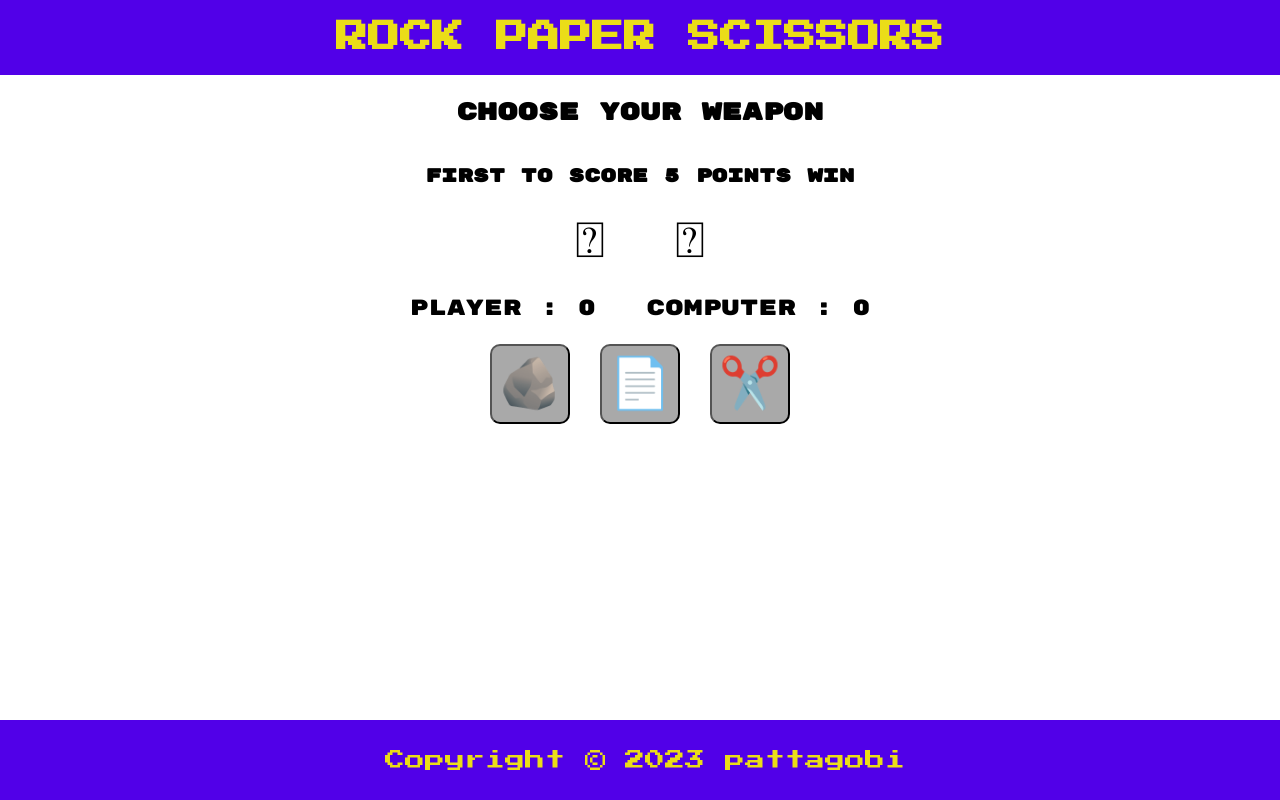
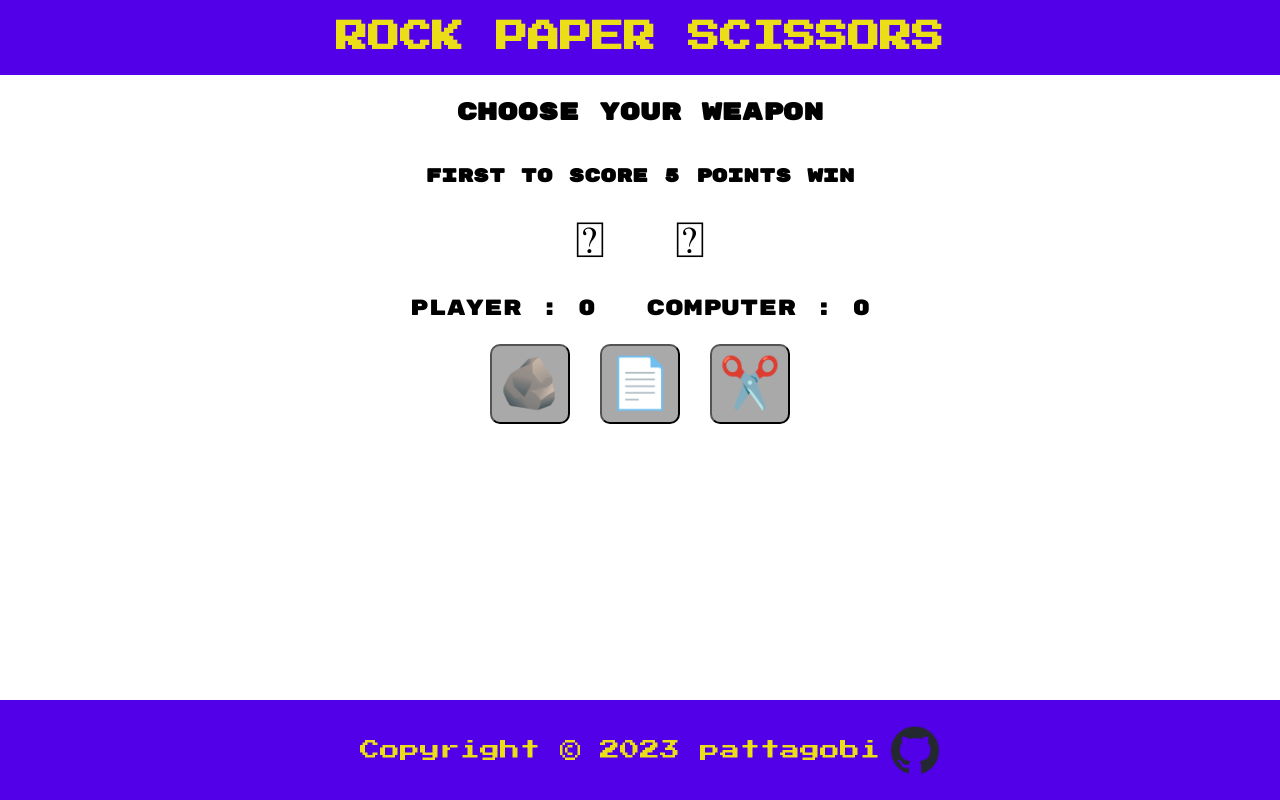
Before and after one commit to pattag0bi/rock-paper-scissors, a plain HTML site: page index.html in a window 1280 px wide. Drawn offline with Linux system fonts and the light colour scheme.

Commit message:
final review done

```diff
--- a/index.html
+++ b/index.html
@@ -60,8 +60,9 @@
         pattagobi
       </p>
       <a href="https://github.com/pattag0bi" target="_blank">
-        <i class="fab fa-github"></i
-      ></a>
+      <img src="github-mark.png" class="fab fa-github">
+      </img>
+      </a>
     </div>
     <script src="script.js"></script>
   </body>
--- a/style.css
+++ b/style.css
@@ -120,14 +120,18 @@ body {
   background-color: rgb(81, 0, 232);
   font-size: 20px;
   font-family: "Press Start 2P", cursive;
+  height: 10%;
 }
 
 .fa-github {
   color: var(--primary-light);
-  font-size: 24px;
   transition: transform 0.3s ease-in-out;
 }
 
 .fa-github:hover {
   transform: rotate(360deg) scale(1.2);
 }
+
+img {
+  width: 50px;
+}
```
Also changed, not shown: script.js (+0 -21 lines), github-mark.png (added).
